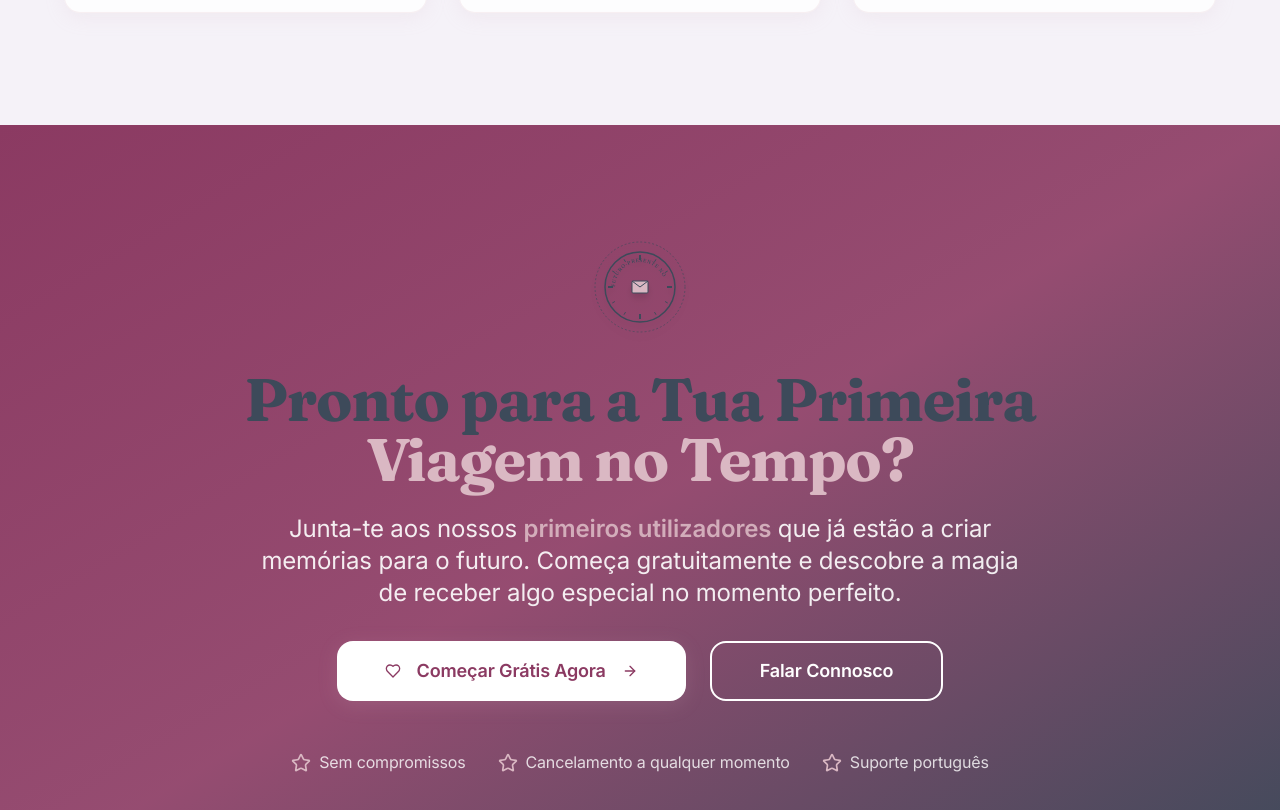
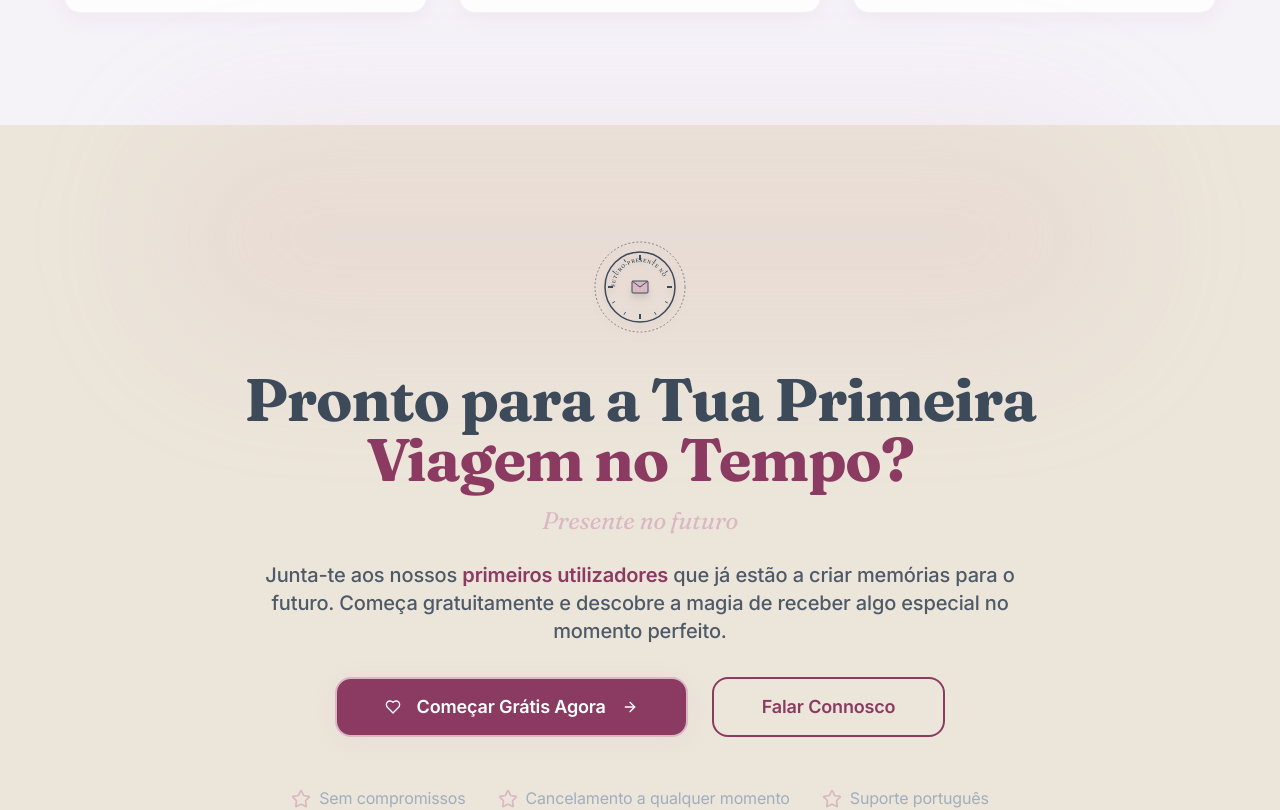
Before and after one commit to hubrollbox/future-keepsake-delivery, a React (Vite) app: page / in a window 1280 px wide. Shown: the part 5840-6650 px from the top of the page. Built offline with nearby package versions, Linux system fonts and the light colour scheme.

Commit message:
Fix:
- Reverted rollbox changes.
- Updated colors of the CTA "Pronto para a tua primeira viagem no tempo".

```diff
--- a/src/components/Footer.tsx
+++ b/src/components/Footer.tsx
@@ -1,4 +1,3 @@
-
 import { Heart } from "lucide-react";
 import { useNavigate } from "react-router-dom";
 import SeloDoTempoIcon from "@/components/SeloDoTempoIcon";
@@ -119,7 +118,7 @@ const Footer = () => {
           <div className="border-t border-misty-gray/20 pt-8">
             <div className="flex flex-col md:flex-row justify-between items-center space-y-4 md:space-y-0">
               <p className="text-misty-gray text-sm">
-                © 2025 FuturoPresente. Todos os direitos reservados.
+                © 2025 rollbox. Todos os direitos reservados.
               </p>
               <div className="flex items-center space-x-2 text-misty-gray text-sm">
                 <span>Empresa 100% portuguesa</span>
--- a/src/components/home/FinalCTA.tsx
+++ b/src/components/home/FinalCTA.tsx
@@ -13,20 +13,31 @@ const FinalCTA = () => {
   };
 
   return (
-    <section className="py-20 md:py-28 bg-gradient-to-br from-earthy-burgundy via-earthy-burgundy/90 to-steel-blue text-white">
-      <div className="container mx-auto px-4">
+    // Fundo bege areia com acento rosa antigo
+    <section className="py-20 md:py-28 bg-sand-beige relative">
+      {/* Detalhe decorativo suave com gradiente rosa */}
+      <div className="absolute inset-0 pointer-events-none" aria-hidden="true">
+        <div className="w-3/4 h-40 md:h-56 bg-dusty-rose/20 blur-3xl rounded-full absolute left-1/2 top-0 -translate-x-1/2" />
+      </div>
+      <div className="container mx-auto px-4 relative z-10">
         <div className="max-w-5xl mx-auto text-center">
           <div className="flex justify-center mb-8">
-            <SeloDoTempoIcon size={100} className="text-white drop-shadow-lg" />
+            <SeloDoTempoIcon size={100} className="text-earthy-burgundy drop-shadow-lg" />
           </div>
 
-          <h2 className="text-4xl md:text-6xl font-fraunces font-bold mb-6 leading-tight">
+          <h2 className="text-4xl md:text-6xl font-fraunces font-bold mb-4 leading-tight text-steel-blue">
             Pronto para a Tua Primeira<br />
-            <span className="text-dusty-rose">Viagem no Tempo?</span>
+            <span className="text-earthy-burgundy font-fraunces">
+              Viagem no Tempo?
+            </span>
           </h2>
 
-          <p className="text-xl md:text-2xl mb-8 leading-relaxed max-w-3xl mx-auto opacity-90">
-            Junta-te aos nossos <span className="text-dusty-rose font-semibold">primeiros utilizadores</span> que já estão a criar memórias para o futuro.
+          <p className="text-xl md:text-2xl mb-6 leading-relaxed max-w-3xl mx-auto font-fraunces italic text-dusty-rose">
+            Presente no futuro
+          </p>
+
+          <p className="text-lg md:text-xl mb-8 leading-relaxed max-w-3xl mx-auto text-steel-blue/90 font-medium">
+            Junta-te aos nossos <span className="text-earthy-burgundy font-semibold">primeiros utilizadores</span> que já estão a criar memórias para o futuro.
             Começa gratuitamente e descobre a magia de receber algo especial no momento perfeito.
           </p>
 
@@ -34,7 +45,7 @@ const FinalCTA = () => {
             <Button
               size="lg"
               variant="brand"
-              className="px-12 py-6 text-lg min-h-[60px] group bg-white text-earthy-burgundy hover:bg-white/90 hover:scale-105"
+              className="px-12 py-6 text-lg min-h-[60px] group bg-earthy-burgundy text-white hover:bg-earthy-burgundy/90 hover:scale-105 border-2 border-dusty-rose shadow-soft"
               onClick={() => handleNavigation('/register')}
             >
               <Heart className="mr-2 h-5 w-5 group-hover:animate-bounce-gentle" />
@@ -44,14 +55,14 @@ const FinalCTA = () => {
             <Button
               variant="brand-outline"
               size="lg"
-              className="px-12 py-6 text-lg min-h-[60px] border-white text-white hover:bg-white/10"
+              className="px-12 py-6 text-lg min-h-[60px] border-earthy-burgundy text-earthy-burgundy hover:bg-dusty-rose/10 hover:text-earthy-burgundy"
               onClick={() => handleNavigation('/contact')}
             >
               Falar Connosco
             </Button>
           </div>
 
-          <div className="flex flex-col sm:flex-row gap-8 justify-center items-center text-white/80">
+          <div className="flex flex-col sm:flex-row gap-8 justify-center items-center text-misty-gray">
             <div className="flex items-center space-x-2">
               <Star className="h-5 w-5 text-dusty-rose" />
               <span>Sem compromissos</span>
```
